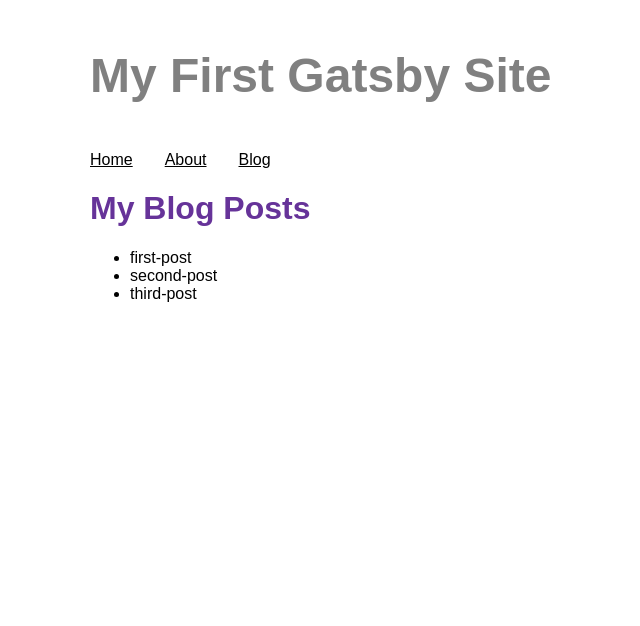
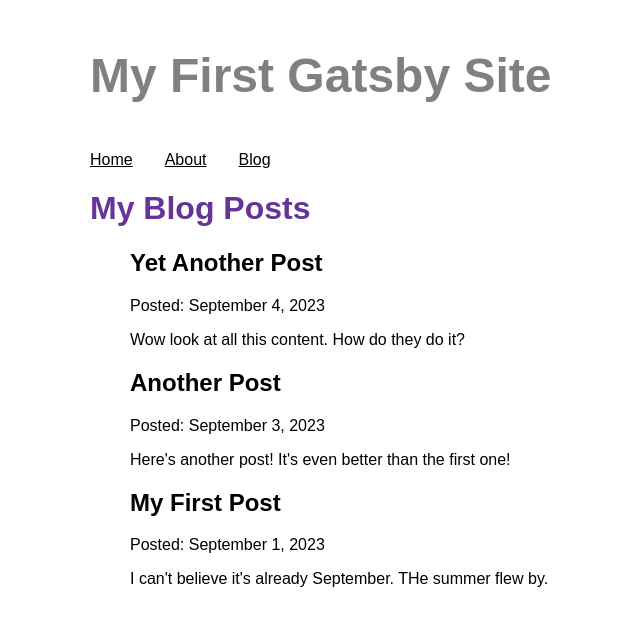
Before and after one commit to MikeJakuszewski/Gatsby-Test, a Gatsby site: page /blog in a window 1280 px wide. Shown: the whole page, without its empty margins (300-940 px from the left). Built offline with nearby package versions, Linux system fonts and the light colour scheme; Gatsby itself is replaced by a stand-in of ours.

Commit message:
seperated interfaces, updated interface for mdx files query from graphql, added mdx files to blog

```diff
--- a/blog/first-post.mdx
+++ b/blog/first-post.mdx
@@ -0,0 +1,7 @@
+---
+title: "My First Post"
+date: "2023-09-01"
+slug: "Already-September"
+---
+
+I can't believe it's already September. THe summer flew by.
--- a/blog/second-post.mdx
+++ b/blog/second-post.mdx
@@ -0,0 +1,7 @@
+---
+title: "Another Post"
+date: "2023-09-03"
+slug: "another-post"
+---
+
+Here's another post! It's even better than the first one!
--- a/blog/third-post.mdx
+++ b/blog/third-post.mdx
@@ -0,0 +1,7 @@
+---
+title: "Yet Another Post"
+date: "2023-09-04"
+slug: "yet-another-post"
+---
+
+Wow look at all this content. How do they do it?
--- a/gatsby-config.ts
+++ b/gatsby-config.ts
@@ -21,6 +21,7 @@
         path: `${__dirname}/blog`,
       },
     },
+    "gatsby-plugin-mdx",
   ],
 };
 
--- a/package.json
+++ b/package.json
@@ -16,8 +16,10 @@
     "typecheck": "tsc --noEmit"
   },
   "dependencies": {
+    "@mdx-js/react": "^2.3.0",
     "gatsby": "^5.12.3",
     "gatsby-plugin-image": "^3.12.0",
+    "gatsby-plugin-mdx": "^5.12.0",
     "gatsby-plugin-sass": "^6.12.0",
     "gatsby-plugin-sharp": "^5.12.0",
     "gatsby-source-filesystem": "^5.12.0",
--- a/src/customHooks/useSiteMetadata.tsx
+++ b/src/customHooks/useSiteMetadata.tsx
@@ -1,15 +1,5 @@
 import * as React from "react";
 import { graphql, useStaticQuery } from "gatsby";
-
-export interface Title {
-  data: {
-    site: {
-      siteMetadata: {
-        title: string;
-      };
-    };
-  };
-}
 
 const useSiteMetadata = () => {
   const data = useStaticQuery(graphql`
--- /dev/null
+++ b/src/interfaces/interface.tsx
@@ -0,0 +1,21 @@
+export interface Title {
+  data: {
+    site: {
+      siteMetadata: {
+        title: string;
+      };
+    };
+  };
+}
+
+export interface DataStructure {
+  data: {
+    allMdx: {
+      nodes: Array<{
+        excerpt: string;
+        frontmatter: { date: string; title: string };
+        id: string;
+      }>;
+    };
+  };
+}
--- a/src/pages/blog.tsx
+++ b/src/pages/blog.tsx
@@ -2,23 +2,19 @@
 import { graphql } from "gatsby";
 import Layout from "../components/Layout";
 import Seo from "../components/Seo";
-import useSiteMetadata, { Title } from "../customHooks/useSiteMetadata";
-import { log } from "console";
-
-interface DataStructure {
-  data: {
-    allFile: {
-      nodes: Array<{ name: string }>;
-    };
-  };
-}
+import { Title } from "../interfaces/interface";
+import { DataStructure } from "../interfaces/interface";
 
 const BlogPage = ({ data }: DataStructure) => {
   return (
     <Layout pageTitle="My Blog Posts">
       <ul>
-        {data.allFile.nodes.map((node) => (
-          <li key={node.name}>{node.name}</li>
+        {data.allMdx.nodes.map((node) => (
+          <article key={node.id}>
+            <h2>{node.frontmatter.title}</h2>
+            <p>Posted: {node.frontmatter.date}</p>
+            <p>{node.excerpt}</p>
+          </article>
         ))}
       </ul>
     </Layout>
@@ -27,9 +23,14 @@
 
 export const query = graphql`
   {
-    allFile(filter: { sourceInstanceName: { eq: "blog" } }) {
+    allMdx(sort: { frontmatter: { date: DESC } }) {
       nodes {
-        name
+        frontmatter {
+          date(formatString: "MMMM D, YYYY")
+          title
+        }
+        id
+        excerpt
       }
     }
     site {
```
Also changed, not shown: 1 other file.
